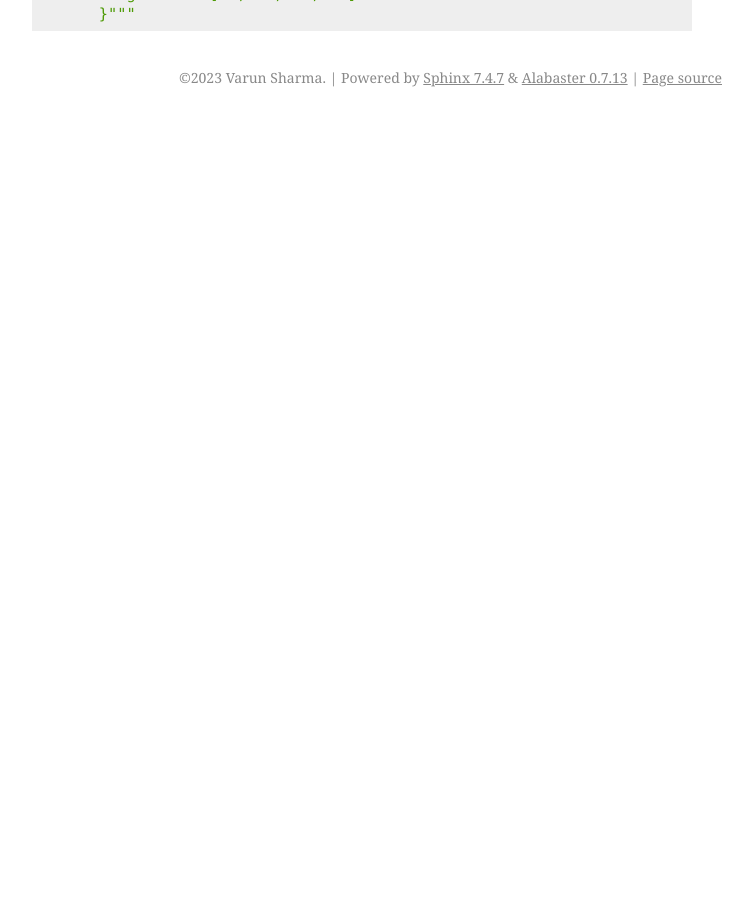
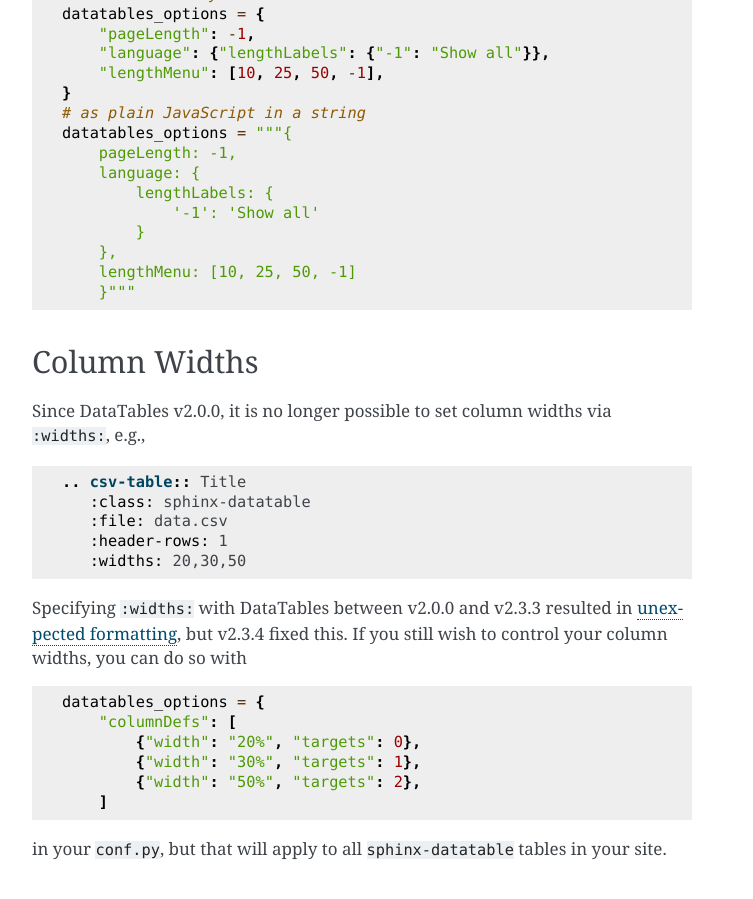
Before and after one commit to sharm294/sphinx-datatables, a Sphinx documentation site: the page built from docs/index.rst, in a window 1280 px wide and 900 px high, scrolled down 3951 px. Shown: the whole window, without its empty margins (388-1141 px from the left). Built offline with Sphinx 7.4.7, drawn with Linux system fonts in a browser that asks for light colours; before the commit the page ends 4068 px from its top, so only the background shows below that; some of the changed text lies outside the part shown.

```diff
--- a/README.rst
+++ b/README.rst
@@ -40,6 +40,13 @@
         John,Smith
         Jane,Doe
 
+``DataTables`` provides many `options <https://datatables.net/reference/option>`__ that can be tweaked at its configuration.
+These can be configured for all tables using the ``datatables_options`` variable in ``conf.py``.
+
+.. note::
+    By using ``DataTables`` you are introducing many features that will have side-effects on the resulting HTML live rendering (as it is JavaScript based).
+    So please, bear in mind that ``Sphinx`` features or your custom styles may not be compatible with it.
+
 Configuration
 -------------
 
--- a/docs/index.rst
+++ b/docs/index.rst
@@ -186,3 +186,35 @@
         },
         lengthMenu: [10, 25, 50, -1]
         }"""
+
+Column Widths
+-------------
+
+Since DataTables v2.0.0, it is no longer possible to set column widths
+via ``:widths:``, e.g.,
+
+.. code-block:: rst
+
+   .. csv-table:: Title
+      :class: sphinx-datatable
+      :file: data.csv
+      :header-rows: 1
+      :widths: 20,30,50
+
+Specifying ``:widths:`` with DataTables between v2.0.0 and v2.3.3
+resulted in `unexpected formatting`_, but v2.3.4 fixed this.  If you
+still wish to control your column widths, you can do so with
+
+.. code-block:: python
+
+   datatables_options = {
+       "columnDefs": [
+           {"width": "20%", "targets": 0},
+           {"width": "30%", "targets": 1},
+           {"width": "50%", "targets": 2},
+       ]
+
+in your ``conf.py``, but that will apply to all ``sphinx-datatable``
+tables in your site.
+
+.. _unexpected formatting: https://github.com/sharm294/sphinx-datatables/issues/13
```
Also changed, not shown: other parts of README.rst (+1 -1 lines), 2 other files.
